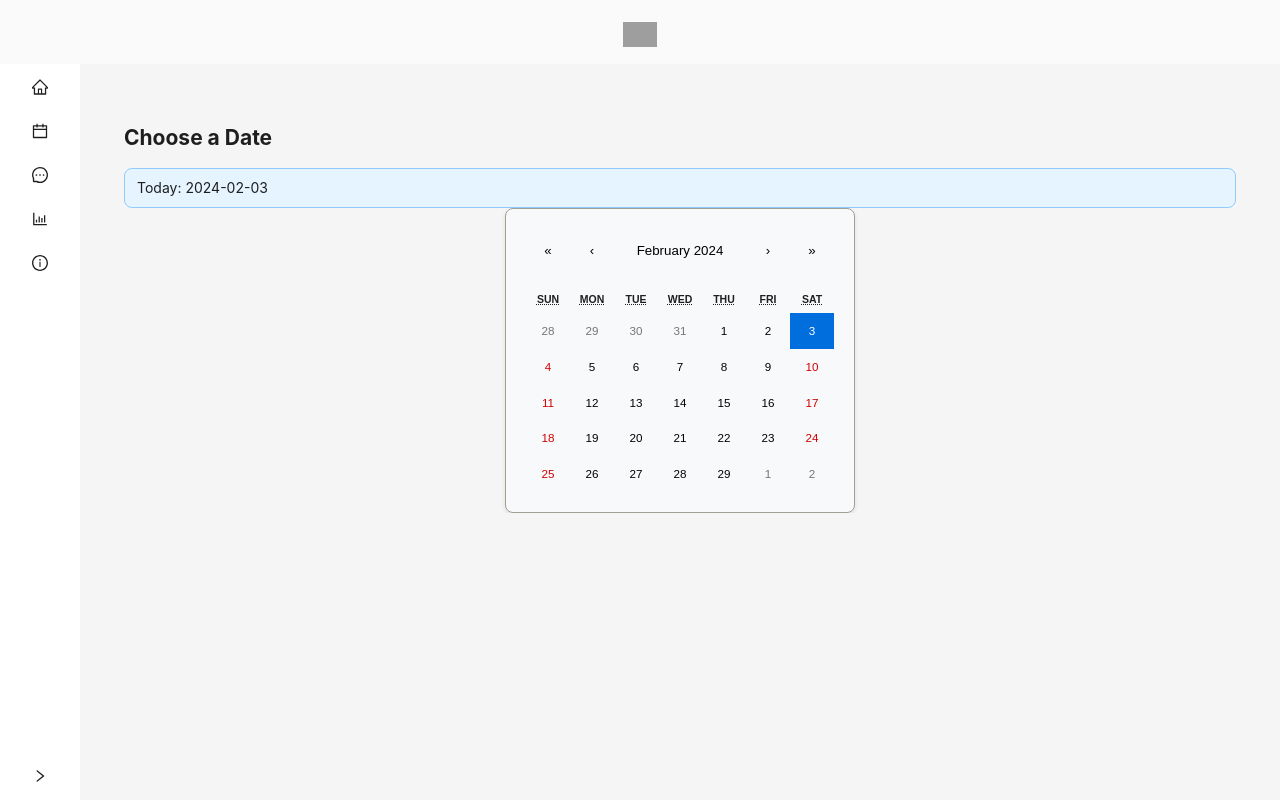
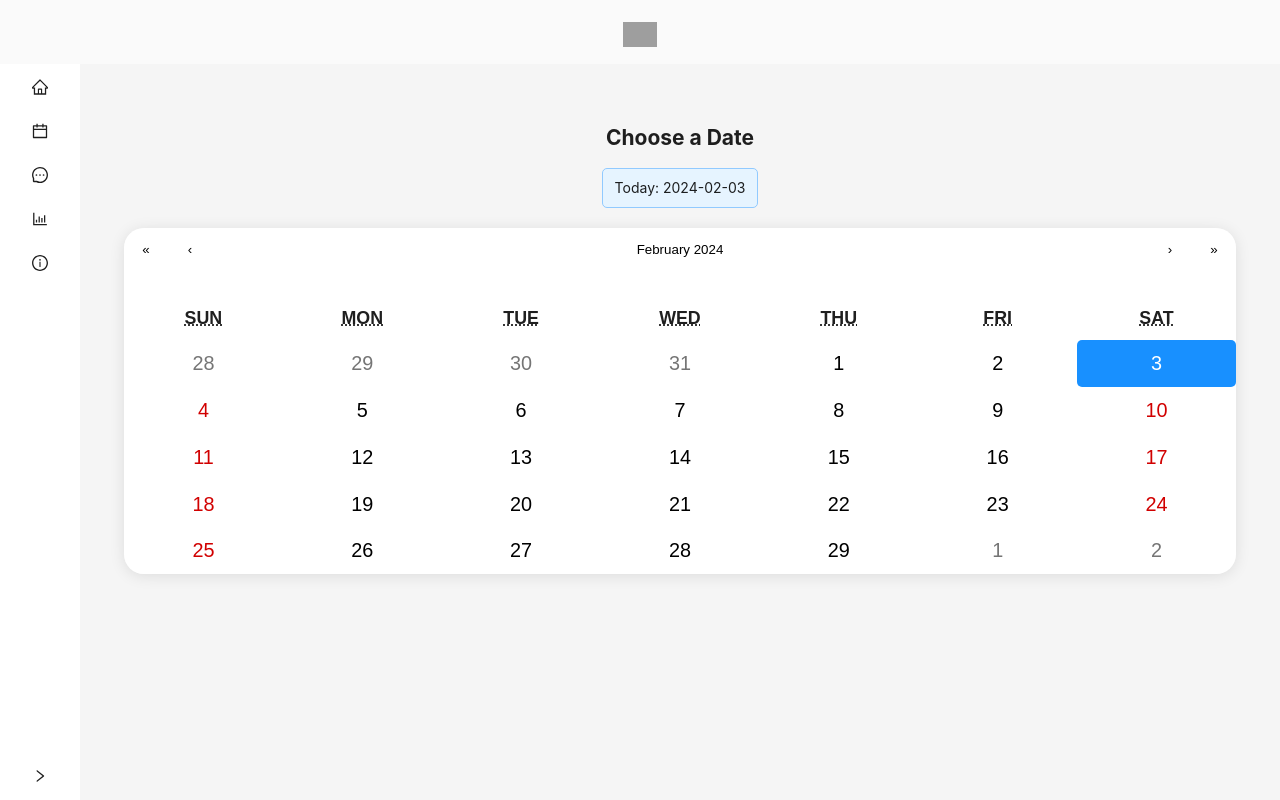
Before and after one commit to zhenyiteo/diaryapp, a React (Create React App) app: page /calendar in a window 1280 px wide. Built offline with nearby package versions, Linux system fonts and the light colour scheme; grey boxes are pictures that could not be loaded.

Commit message:
final code

```diff
--- a/src/views/Calendar/detail/index.jsx
+++ b/src/views/Calendar/detail/index.jsx
@@ -167,25 +167,35 @@ const addDiaryEntry = async (newEntry) => {
     }
 
     return entries.map((entry, index) => (
-      <Card key={index} className="entryCard">
+      <Card
+        key={index}
+        style={{ marginBottom: '20px', borderRadius: '8px', boxShadow: '0 4px 6px rgba(0,0,0,0.1)' }}
+      >
         <Title level={4}>{entry.title}</Title>
         <Paragraph><strong>Date:</strong> {entry.date}</Paragraph>
         <Paragraph><strong>Mood:</strong> {entry.mood}</Paragraph>
         <Paragraph>{entry.content}</Paragraph>
-        <Button type="primary" onClick={() => handleEdit(entry)}>Edit</Button>
-        <Button danger style={{ marginLeft: '8px' }} onClick={() => handleDelete(entry.sessionId)}>
+        <Button type="primary" onClick={() => handleEdit(entry)} style={{ borderRadius: '5px' }}>Edit</Button>
+        <Button
+          danger
+          style={{ marginLeft: '8px', borderRadius: '5px' }}
+          onClick={() => handleDelete(entry.sessionId)}
+        >
           Delete
         </Button>
       </Card>
     ));
   };
 
-  // Main component render
   return (
-    <div className="container">
-      <Title level={2}>
+    <div style={{ padding: '20px' }}>
+      <Title level={2} style={{ marginBottom: '20px' }}>
         Diary Entries for {location.state?.date}
-        <Button type="primary" onClick={showAddEntryModal} style={{ marginLeft: 16 }}>
+        <Button
+          type="primary"
+          onClick={showAddEntryModal}
+          style={{ marginLeft: '16px', borderRadius: '5px' }}
+        >
           Add Entry
         </Button>
       </Title>
--- a/src/views/Calendar/index.jsx
+++ b/src/views/Calendar/index.jsx
@@ -1,10 +1,10 @@
 import React, { useState } from 'react';
 import Calendar from 'react-calendar';
 import 'react-calendar/dist/Calendar.css';
-import styles from './index.module.css';
 import dayjs from 'dayjs';
 import { Alert } from 'antd';
 import { useNavigate } from 'react-router-dom';
+import styled from 'styled-components';
 
 function useSingleAndDoubleClick(actionSimpleClick, actionDoubleClick, delay = 250) {
   let clickTimer = null;
@@ -22,6 +22,47 @@ function useSingleAndDoubleClick(actionSimpleClick, actionDoubleClick, delay = 2
     }
   };
 }
+
+const Container = styled.div`
+  display: flex;
+  flex-direction: column;
+  align-items: center;
+  padding: 20px;
+`;
+
+const StyledAlert = styled(Alert)`
+  margin-bottom: 20px;
+  border-radius: 5px;
+  .ant-alert-icon {
+    display: none; /* Hide the icon */
+  }
+`;
+
+const CalendarContainer = styled.div`
+  max-width: 1200px; /* Increased width */
+
+  width: 100%; /* Ensures it's responsive */
+  box-shadow: 0 2px 15px rgba(0, 0, 0, 0.1);
+  border-radius: 20px;
+  .react-calendar {
+    border-radius: 20px;
+    width: 150%; /* Adjusted to fit container width */
+    border: none;
+    /* Increase the overall font size to make the calendar appear larger */
+    font-size: 1.7em;
+  }
+  .react-calendar__tile:enabled:hover,
+  .react-calendar__tile:enabled:focus {
+    background: #f0f2f5;
+    color: #1890ff;
+    border-radius: 5px;
+  }
+  .react-calendar__tile--active {
+    background: #1890ff;
+    color: white;
+    border-radius: 5px;
+  }
+`;
 
 const Cal = () => {
   const currentDate = dayjs();
@@ -41,18 +82,17 @@ const Cal = () => {
   const handleDateClick = useSingleAndDoubleClick(handleSingleClick, handleDoubleClick);
 
   return (
-    <div style={{ height: 'auto', display: 'flex', flexDirection: 'column', padding: '20px' }}>
+    <Container>
       <h2>Choose a Date</h2>
-      <Alert message={alertMessage} />
-      <div style={{ flex: 1, overflow: 'auto', width: '600px', margin: 'auto' }}>
+      <StyledAlert message={alertMessage} type="info" />
+      <CalendarContainer>
         <Calendar
           value={value}
           onClickDay={handleDateClick}
           calendarType="US"
-          className={styles.customCalendar}
         />
-      </div>
-    </div>
+      </CalendarContainer>
+    </Container>
   );
 };
 
--- a/src/views/Calendar/index.module.css
+++ /dev/null
@@ -1,63 +0,0 @@
-.customCalendar {
-  max-width: 600px;
-  margin: auto;
-  padding: 20px;
-  background-color: #f8f9fa;
-  border-radius: 8px;
-  box-shadow: 0 2px 4px rgba(0, 0, 0, 0.1);
-}
-
-.reactCalendar {
-  border: none;
-}
-
-.navigationButton {
-  color: #ffffff;
-  background-color: #007bff;
-  padding: 5px 10px;
-  margin: 2px;
-  border: none;
-  border-radius: 4px;
-  cursor: pointer;
-}
-
-.navigationButton:hover {
-  background-color: #0056b3;
-}
-
-.monthViewWeekdays {
-  color: #007bff;
-  font-weight: bold;
-}
-
-.monthViewDaysDayWeekend {
-  color: #d9534f;
-}
-
-.tile {
-  padding: 10px;
-  background-color: #ffffff;
-  border-radius: 6px;
-}
-
-.tile:hover {
-  background-color: #e9ecef;
-}
-
-.tileActive {
-  background-color: #007bff !important;
-  color: white !important;
-}
-
-.greenTile {
-  background-color: #28a745;
-  color: white;
-}
-
-.dateIndicator {
-  background-color: #ffdfba;
-  border-radius: 50%;
-  height: 10px;
-  width: 10px;
-  margin: auto;
-}
--- a/src/views/Chatbot/index.jsx
+++ b/src/views/Chatbot/index.jsx
@@ -17,8 +17,8 @@ const Chatbot = () => {
   const lexRuntimeV2 = new LexRuntimeV2({
     region: 'us-east-1',
     credentials: {
-      accessKeyId: 'a',
-      secretAccessKey: 'na'
+      accessKeyId: 'Aa',
+      secretAccessKey: 'naa'
     }
   });
 
--- a/src/views/Homepage/index.jsx
+++ b/src/views/Homepage/index.jsx
@@ -154,7 +154,7 @@ const Homepage = () => {
 
   return (
     <div style={{ margin: '0 auto', maxWidth: 1000 }}>
-      <h2>Diary Timeline</h2>
+      <h2 style={{ textAlign: 'center' }}>Diary Timeline</h2>
       <TimelineWrapper>
         <ContentWrapper>
           <Timeline mode="left">
```
